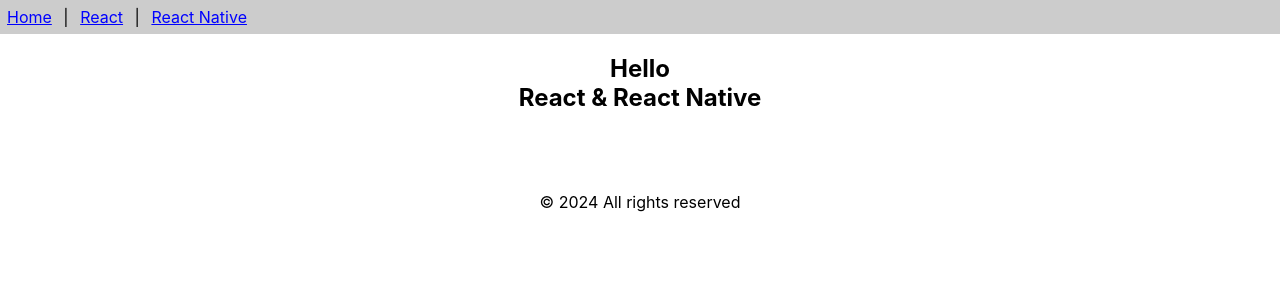
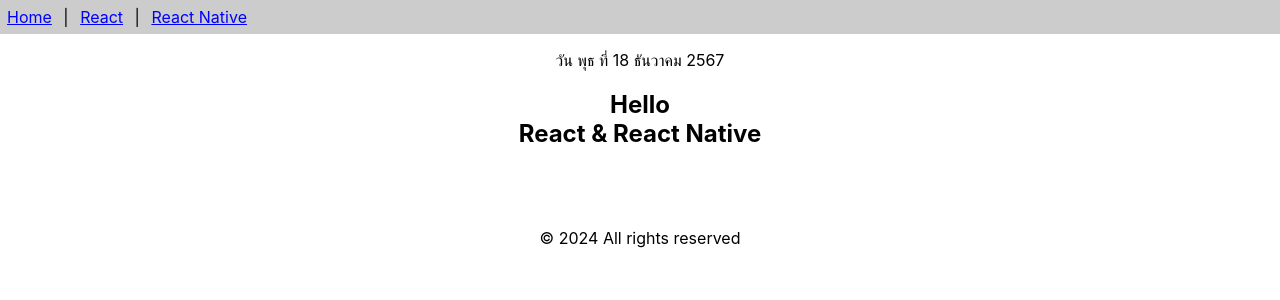
Before and after one commit to Axmjai/app1, a React (Create React App) app: page / in a window 1280 px wide. Shown: the top 300 px of the page. Built offline with nearby package versions, Linux system fonts and the light colour scheme.

Commit message:
add class-components.js file
add class-components.js file

```diff
--- a/src/App.js
+++ b/src/App.js
@@ -1,10 +1,15 @@
 import React from 'react'
+import Calender from './class-components';
 import { Content, Footer, Header } from './fuc-components';
-
 
 function App() {
   return (
-    [<Header/>,<Content/>,<Footer/>]
+    <>
+    <Header/>
+    <p><center><Calender/></center></p>
+    <Content/>
+    <Footer/>
+    </>
   );
 }
 
--- /dev/null
+++ b/src/class-components.js
@@ -0,0 +1,18 @@
+import React,{Component} from "react";
+
+export default class Calender extends Component{
+    getDate(){
+        const dayNames = ['อาทิตย์','จันทร์','อังคาร','พุธ','พฤหัสบดี','ศุกร์','เสาร์']
+        const monthNames = ['มกราคม','กุมภาพันธ์','มีนาคม','เมษายน','พฤษภาคม','มิถุนายน','กรกฎาคม','สิงหาคม','กันยายน','ตุลาคม','พฤศจิกายน','ธันวาคม']
+        const date = new Date()
+        const weekDay = dayNames[date.getDay()]
+        const day = date.getDate()
+        const month = monthNames[date.getMonth()]
+        const year = date.getFullYear() + 543
+        return `วัน ${weekDay} ที่ ${day} ${month} ${year}`
+    }
+    render(){
+        return <div>{this.getDate()}</div>
+
+    }
+}
```
